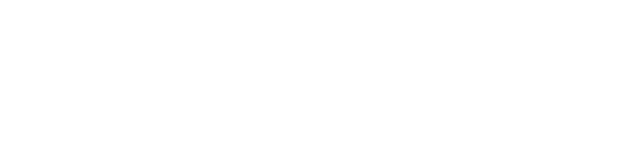
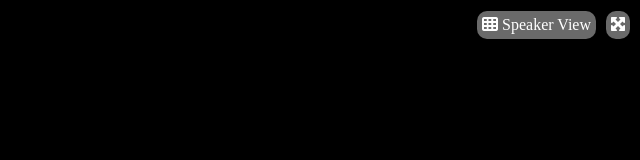
Before and after one commit to Gas9220/html-css-zoom, a plain HTML site: page index.html in a window 1280 px wide. Shown: the whole page, without its empty margins (640-1280 px from the left). Drawn offline with Linux system fonts and the light colour scheme.

Commit message:
Completato l'header

```diff
--- a/css/style.css
+++ b/css/style.css
@@ -8,4 +8,42 @@ Reset
     box-sizing: border-box;
     margin: 0;
     padding: 0;
+    color: white;
 }
+
+/*
+--------
+Common
+--------
+*/
+
+header, .header-content {
+    display: flex;
+    justify-content: flex-end;
+}
+
+header {
+    height: 50px;
+    align-items: center;
+}
+
+body {
+    background-color: black;
+}
+
+/*
+--------
+Header
+--------
+*/
+
+.header-content {
+    margin-right: 10px;
+    gap: 10px;
+}
+
+.header-content > div {
+    background-color: rgba(211, 211, 211, 0.5);
+    padding: 5px;
+    border-radius: 10px;
+}
--- a/index.html
+++ b/index.html
@@ -5,6 +5,12 @@
     <meta charset="UTF-8">
     <meta http-equiv="X-UA-Compatible" content="IE=edge">
     <meta name="viewport" content="width=device-width, initial-scale=1.0">
+
+    <!-- Font Awesome -->
+    <link rel="stylesheet" href="https://cdnjs.cloudflare.com/ajax/libs/font-awesome/6.2.1/css/all.min.css"
+        integrity="sha512-MV7K8+y+gLIBoVD59lQIYicR65iaqukzvf/nwasF0nqhPay5w/9lJmVM2hMDcnK1OnMGCdVK+iQrJ7lzPJQd1w=="
+        crossorigin="anonymous" referrerpolicy="no-referrer" />
+    <!-- /Font Awesome -->
 
     <!-- CSS -->
     <link rel="stylesheet" href="css/style.css">
@@ -15,7 +21,18 @@
 
 <body>
     <!-- Header -->
-    <header></header>
+    <header>
+        <div class="header-content">
+            <div class="first-element">
+                <i class="fa-solid fa-table-cells"></i>
+                <span>Speaker View</span>
+            </div>
+            <div class="second-element">
+                <i class="fa-solid fa-maximize"></i>
+            </div>
+
+        </div>
+    </header>
     <!-- /Header -->
 
     <!-- Main -->
```
